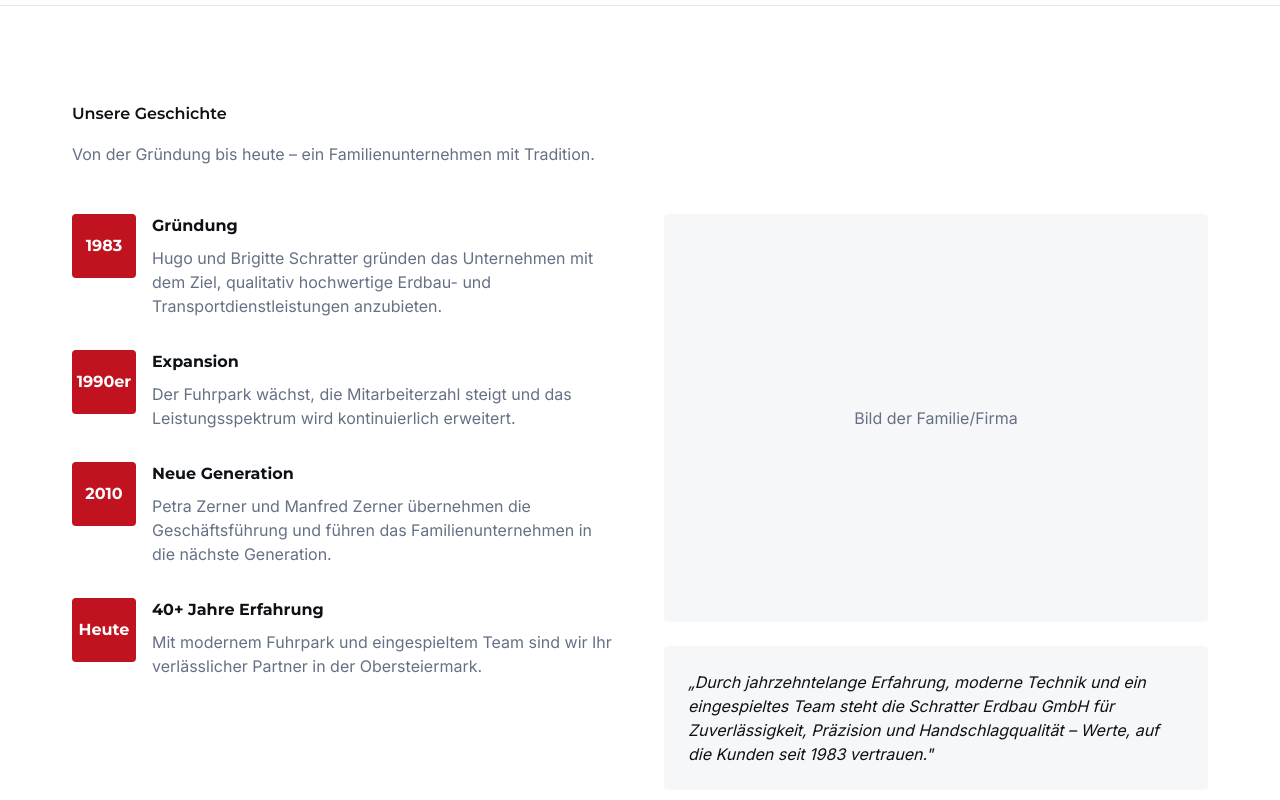
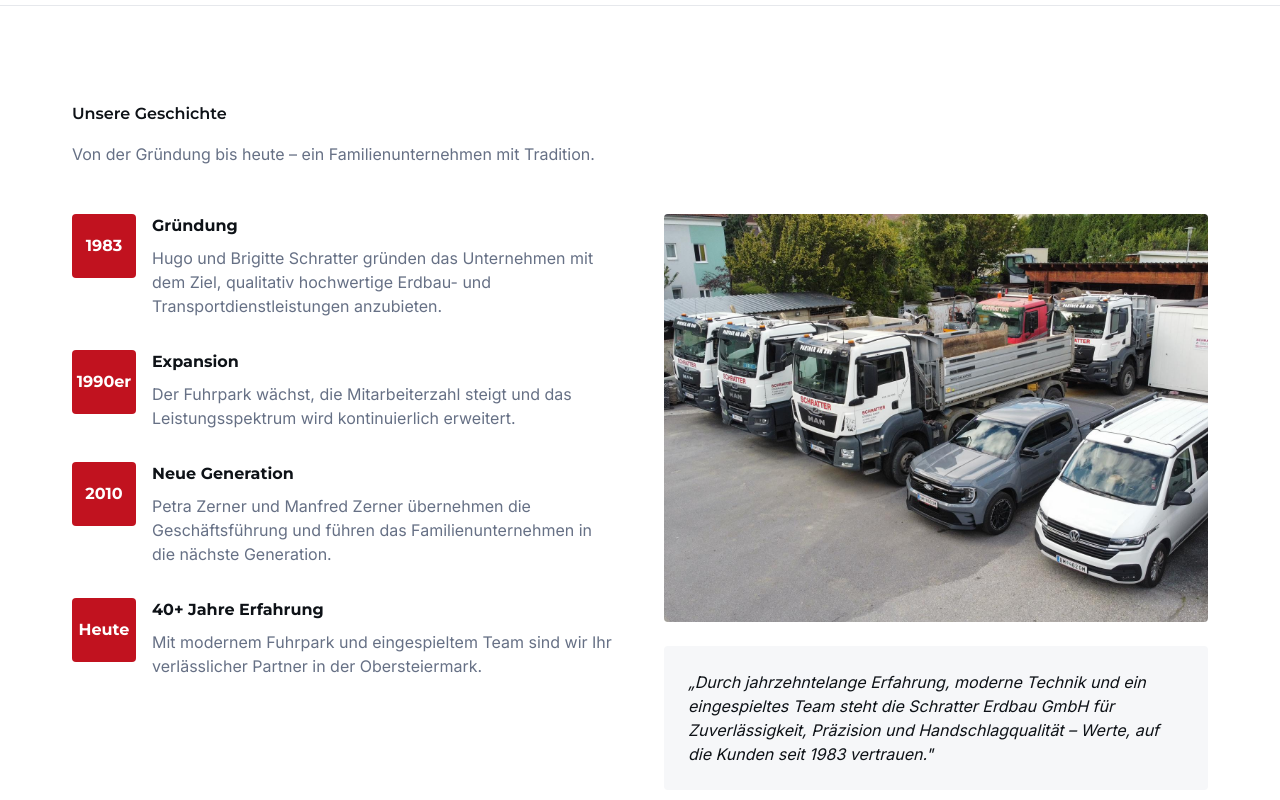
Before and after one commit to AlexDanielMotogna/schratter-erdbau, a Next.js app: page /ueber-uns in a window 1280 px wide. Shown: the part 576-1376 px from the top of the page. Built offline with nearby package versions, Linux system fonts and the light colour scheme.

Commit message:
Add family image to Über uns page

```diff
--- a/src/app/ueber-uns/page.tsx
+++ b/src/app/ueber-uns/page.tsx
@@ -1,4 +1,5 @@
 import type { Metadata } from "next";
+import Image from "next/image";
 import { CheckCircle, Calendar, Users, Award, Truck } from "lucide-react";
 import Section, { SectionHeader } from "@/components/Section";
 import { company, aboutText } from "@/content/company";
@@ -127,11 +128,14 @@
             ))}
           </div>
           <div>
-            {/* Placeholder for company/team image */}
-            <div className="aspect-[4/3] bg-bg-soft rounded-card overflow-hidden mb-6">
-              <div className="w-full h-full flex items-center justify-center">
-                <span className="text-muted">Bild der Familie/Firma</span>
-              </div>
+            <div className="aspect-[4/3] bg-bg-soft rounded-card overflow-hidden mb-6 relative">
+              <Image
+                src="/images/Schratter-images/Family.jpg"
+                alt="Familie Schratter Erdbau"
+                fill
+                className="object-cover"
+                sizes="(max-width: 768px) 100vw, 50vw"
+              />
             </div>
             <div className="bg-bg-soft rounded-card p-6">
               <p className="text-body text-text italic">
```
Also changed, not shown: public/images/Schratter-images/Family.jpg (added).
